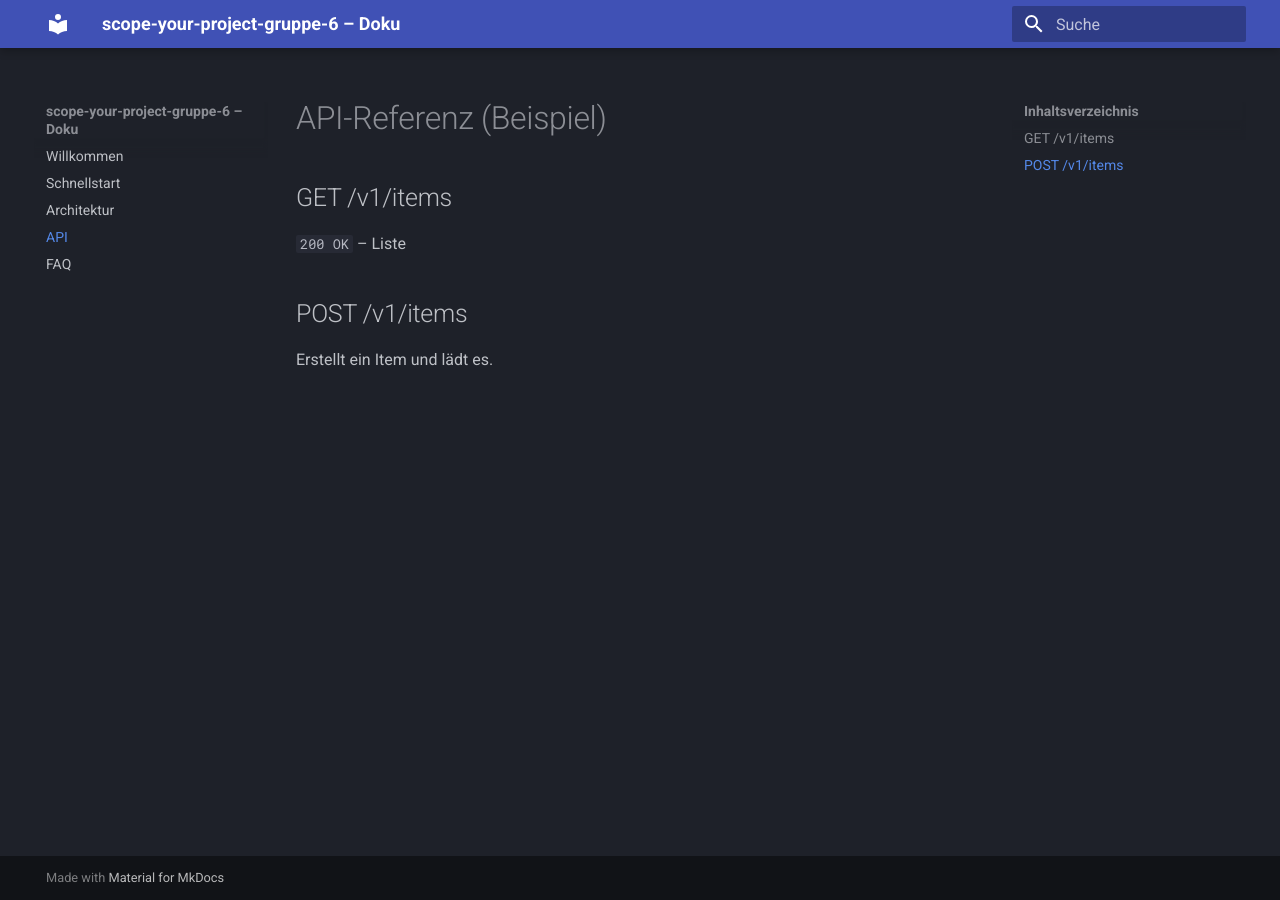
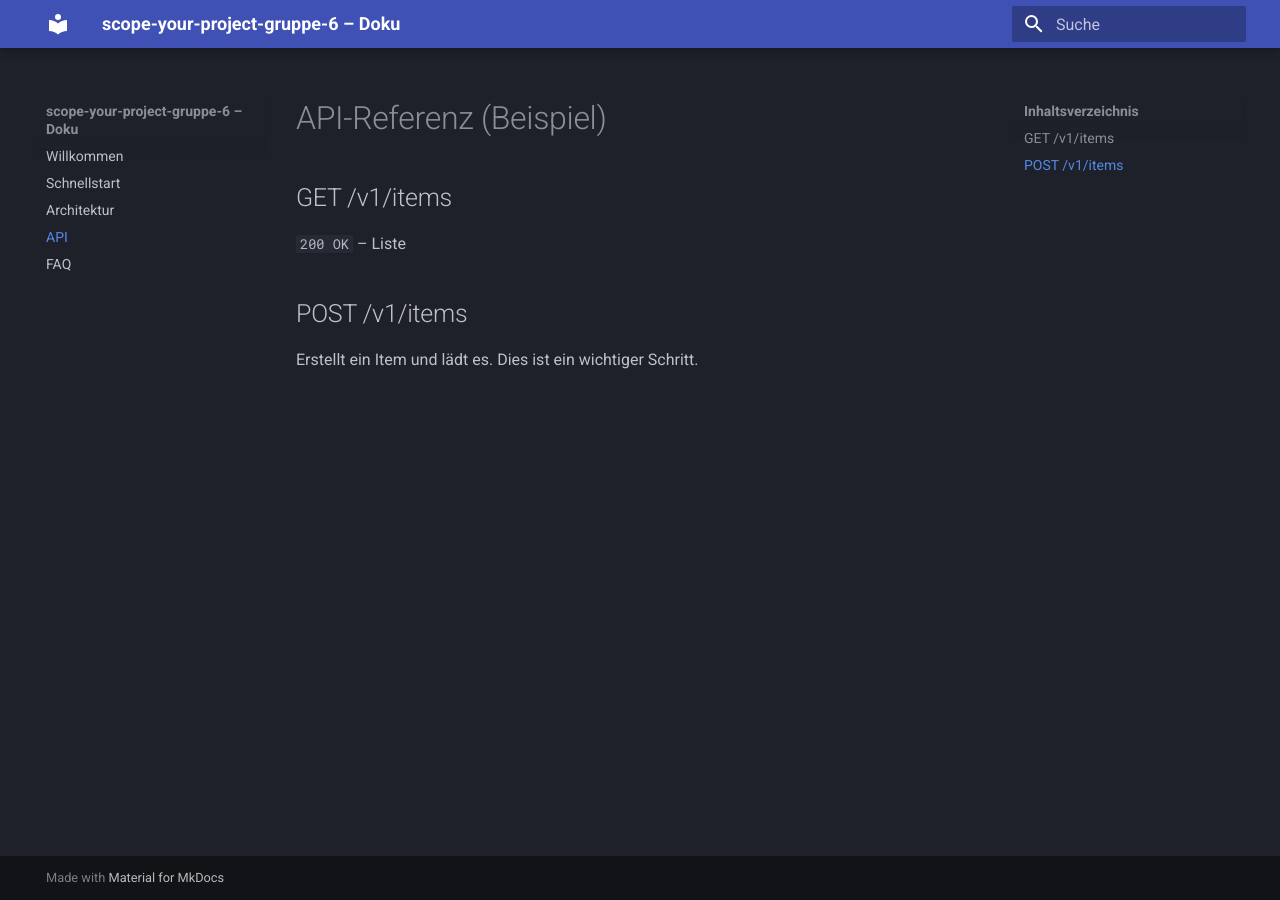
Before and after one commit to HSLU-Exercise/scope-your-project-gruppe-6, an MkDocs documentation site: the page built from docs/api.md, in a window 1280 px wide. Built offline with MkDocs 1.6.1 and Material for MkDocs 9.7.7, drawn with Linux system fonts in a browser that asks for light colours.

```diff
--- a/docs/api.md
+++ b/docs/api.md
@@ -9,4 +9,4 @@ tags: [api, rest]
 `200 OK` – Liste
 
 ## POST /v1/items
-Erstellt ein Item und lädt es.
+Erstellt ein Item und lädt es. Dies ist ein wichtiger Schritt.
```
